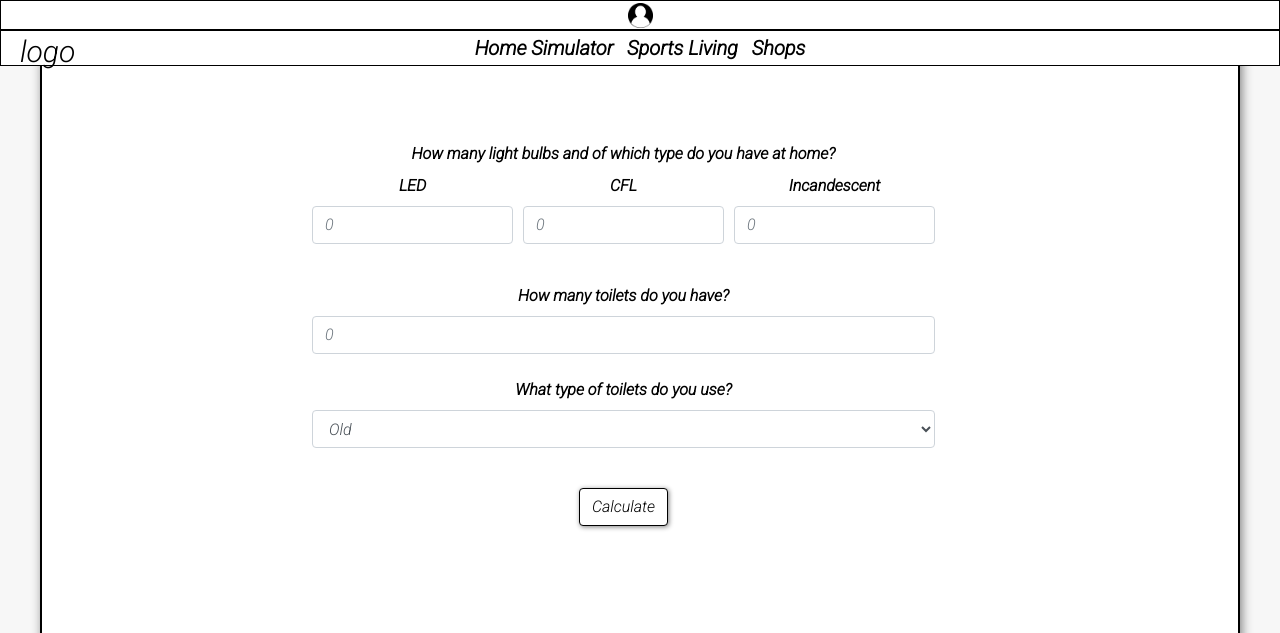
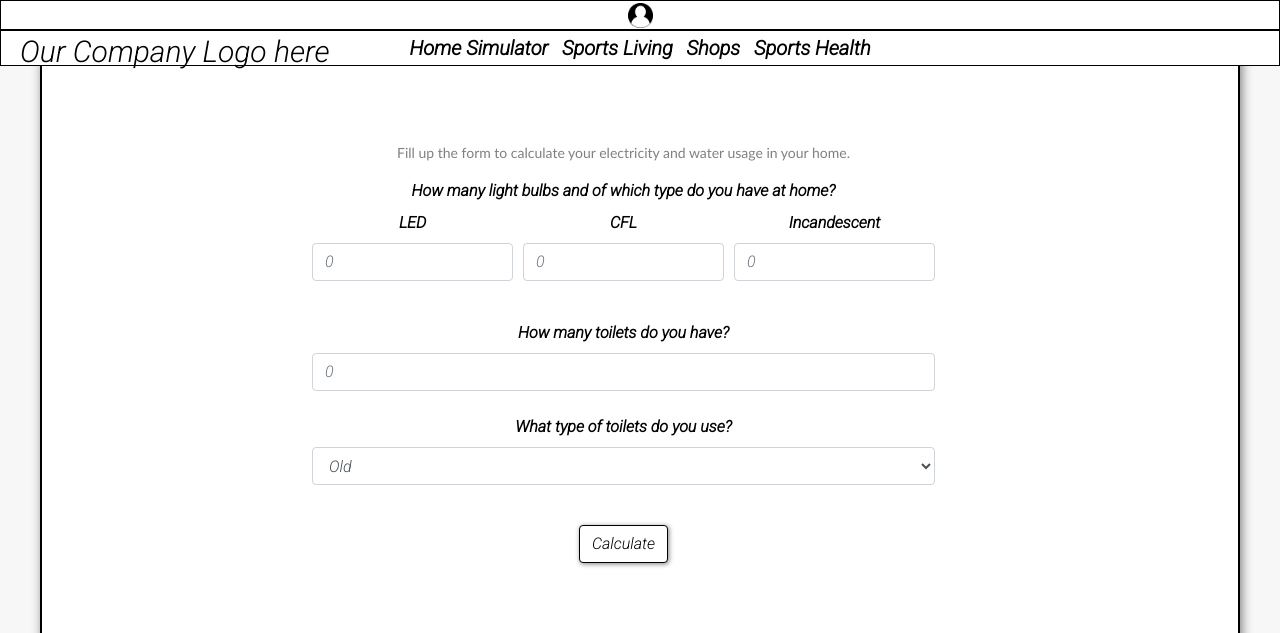
Before and after one commit to Azim212/OOPP_Project, a Flask app: page /Sim.html in a window 1280 px wide. Shown: the top 633 px of the page. Run offline with Flask 2, Linux system fonts and the light colour scheme; some libraries are stand-ins or nearby versions.

Commit message:
touch ups

```diff
--- a/static/HomeCSS.css
+++ b/static/HomeCSS.css
@@ -14,17 +14,25 @@ body {
 	margin-top: 50px;
 }
 
-#Links {
+#aaLinks {
     font-weight: bold;
     border-bottom: 2px solid black;
     border-radius: 5px;
 }
 
-#Links:hover{
+#aaLinks:hover{
     color: white;
     text-decoration: none;
     background-color: black;
     transition: 0.3s
+}
+#instructions {
+    color: gray;
+    text-align:center;
+    top:40px;
+    font-weight: lighter;
+    font-family: Trebuchet MS;
+    font-size: 14px;
 }
 
 #user_input {
@@ -83,13 +91,13 @@ body {
     overflow: auto;
     display: flex;
 }
-#tips h2 {
+#tips h3 {
     border-bottom:2px solid black;
     font-weight: bold;
 }
 
 #tips p {
-    font-size: 20px;
+    font-size: 16px;
     margin-bottom: 30px;
     background-color: ghostwhite;
 }
--- a/templates/Sim.html
+++ b/templates/Sim.html
@@ -15,11 +15,12 @@
 			</p>
 		</div>
 		<div class="container2">
-			<a href="/" id="brand">logo</a>
+			<a href="/" id="brand">Our Company Logo here</a>
 			<ul>
 				<li><a href="Sim.html">Home Simulator</a></li>
-				<li><a href="Sportshome.html">Sports Living</a></li>
-				<li><a href="shop.html">Shops</a></li>
+				<li><a href="sportshome">Sports Living</a></li>
+				<li><a id="Syafiq" href="shop.html">Shops</a></li>
+				<li><a href="/templates/sportshealth.html">Sports Health</a></li>
 			</ul>
 		</div>
     </div>
@@ -29,6 +30,7 @@
 <div id="container">
     <div id="user_input">
         <form method="POST">
+            <div id="instructions"><p>Fill up the form to calculate your electricity and water usage in your home.</p></div>
             <div style="text-align: center;"><label for="lb">How many light bulbs and of which type do you have at home?</label></div>
             <div class="form-row">
                 <div class="form-group col-xs-1">{{ calc.led.label}} {{ calc.led(placeholder=0, class_="form-control") }}</div>
@@ -71,15 +73,15 @@
     </div>
     <div id="tips">
         <div >
-            <h2>Tips for saving electricity</h2>
-            {% if replaceInc %}<p style="border-left:1px solid black">Switch out your {{ inc }} incandescent light bulb(s) for either an LED or CFL one.</p>{% endif %}
-            {% if replaceCfl %}<p style="border-left:1px solid black">CFL light bulbs are good but for maximum energy-saving, switch to LED ones.</p>{% endif %}
-            {% if saveSmartE %}<p style="border-left:1px solid black">Congratulations! You have maximised the amount of energy you save in your house!</p>{% endif %}
+            <h3>Tips for saving electricity</h3>
+            {% if replaceInc %}<p>Incandescent light bulbs use up more than 3x as much energy as the other light bulbs. Switch them out as soon as possible.</p>{% endif %}
+            {% if replaceCfl %}<p>CFL light bulbs are good but for maximum energy-saving, switch to LED ones.</p>{% endif %}
+            {% if saveSmartE %}<p>Congratulations! You have maximised the amount of energy you save in your house!</p>{% endif %}
         </div>
         <div>
-            <h2>Tips for saving water</h2>
-            {% if replaceOldorConv %}<p style="border-left:1px solid black">Replace your {{ toitype }} toilets for High-Efficiency ones.</p>{% endif %}
-            {% if saveSmartW %}<p style="border-left:1px solid black">Congratulations! You have maximised the amount of energy you save in your house!</p>{% endif %}
+            <h3>Tips for saving water</h3>
+            {% if replaceOldorConv %}<p>Replace your {{ toitype }} toilets for High-Efficiency ones.</p>{% endif %}
+            {% if saveSmartW %}<p>Congratulations! You have maximised the amount of energy you save in your house!</p>{% endif %}
         </div>
         <br style="clear:both;"/>
     </div>
@@ -108,6 +110,7 @@ function openTimeFrames(evt, timeframe) {
 document.getElementById("defaultOpen").click();
 document.getElementById("results").scrollIntoView();
 {% endif %}
+
 </script>
 <footer class="py-5 bg-dark">
     <div class="container">
```
Also changed, not shown: templates/SmartLivingHomepage.html (+7 -6 lines).
